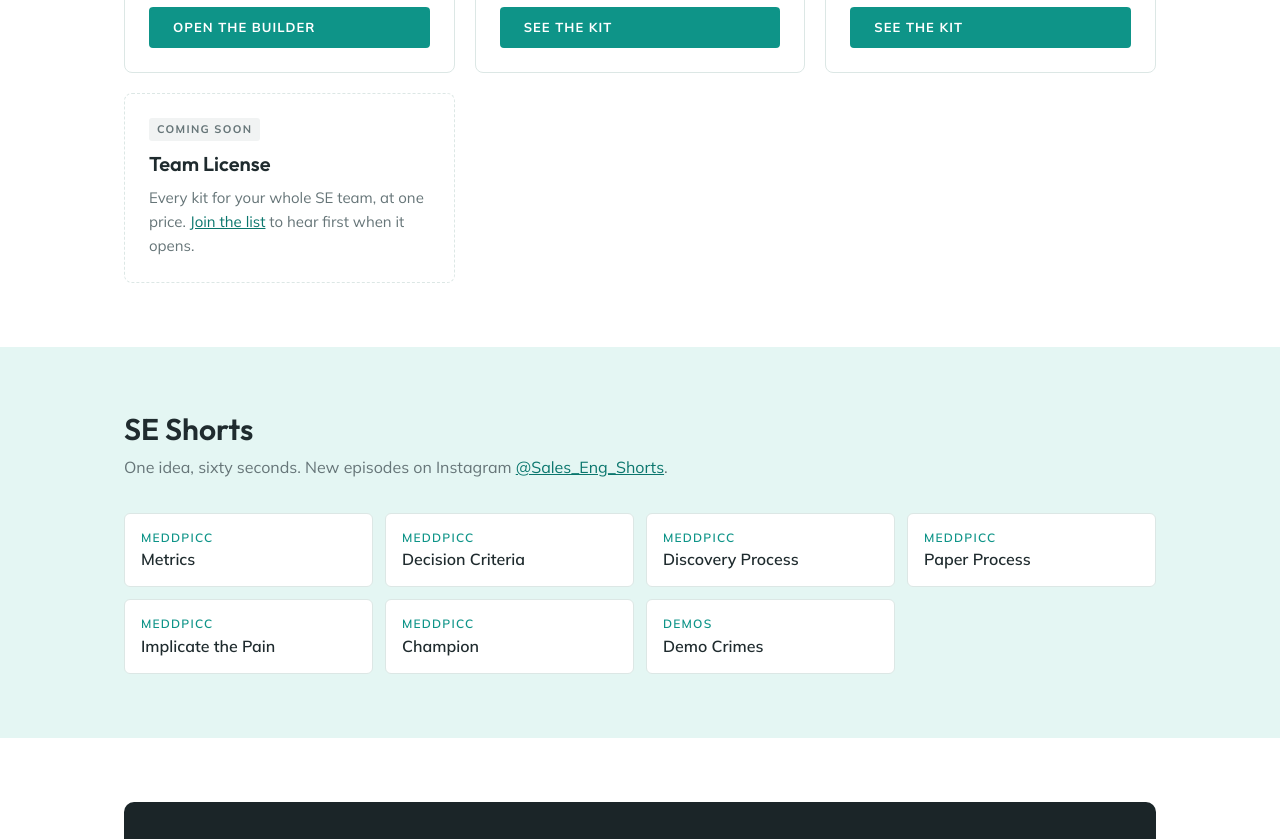
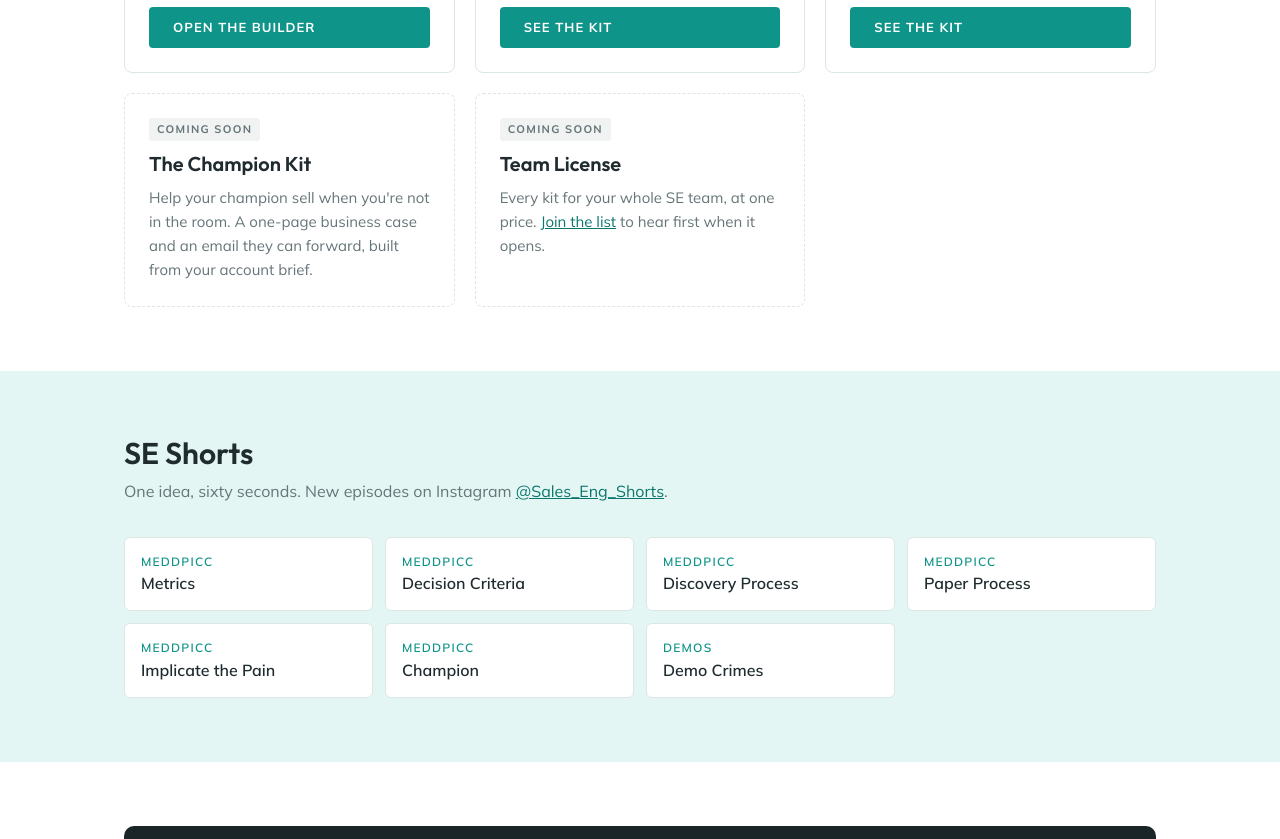
Before and after one commit to jamesfraasch-dotcom/se_engineer_shorts, a plain HTML site: page index.html in a window 1280 px wide. Shown: the part 1009-1848 px from the top of the page. Drawn offline with Linux system fonts and the light colour scheme.

Commit message:
Home page: add The Champion Kit as coming soon
Co-Authored-By: Claude Opus 5.5 <noreply@anthropic.com>
Claude-Session: https://claude.ai/code/session_01MDyTTWTed28poGsfwFdyGt

```diff
--- a/index.html
+++ b/index.html
@@ -119,6 +119,11 @@ footer .wrap{display:flex;justify-content:space-between;gap:16px;flex-wrap:wrap}
       </div>
       <div class="card soon">
         <span class="tag soon">Coming soon</span>
+        <h3>The Champion Kit</h3>
+        <p>Help your champion sell when you're not in the room. A one-page business case and an email they can forward, built from your account brief.</p>
+      </div>
+      <div class="card soon">
+        <span class="tag soon">Coming soon</span>
         <h3>Team License</h3>
         <p>Every kit for your whole SE team, at one price. <a href="#signup">Join the list</a> to hear first when it opens.</p>
       </div>
```
